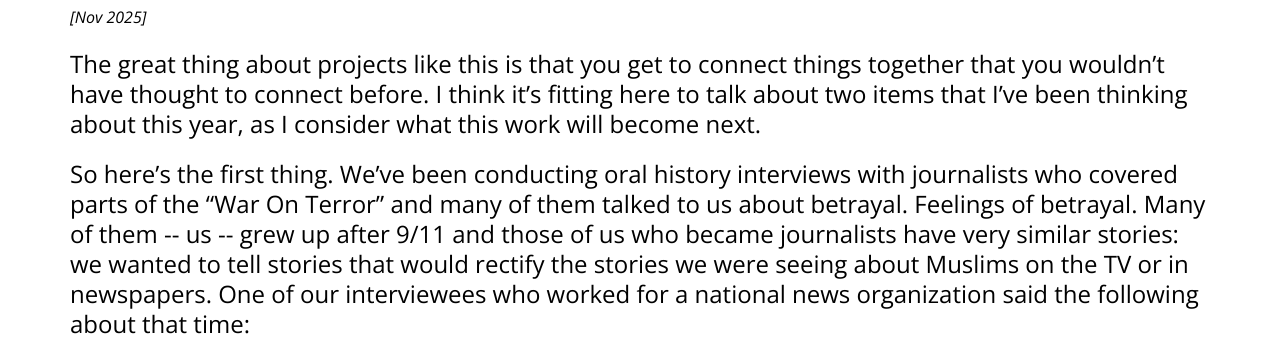
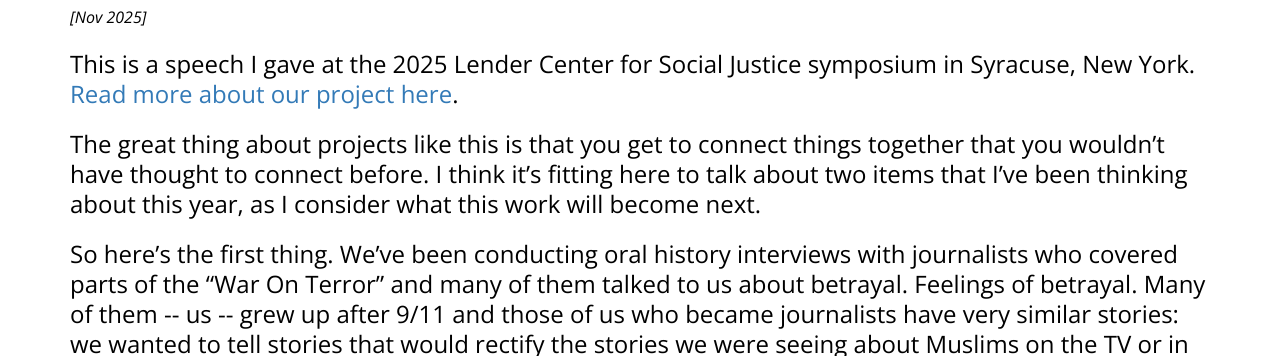
Before and after one commit to nausheenhusain/nausheenhusain.github.io, a plain HTML site: page blog.html in a window 1280 px wide. Shown: the part 443-799 px from the top of the page. Drawn offline with nearby package versions, Linux system fonts and the light colour scheme.

Commit message:
Add speech details and project link to blog

```diff
--- a/blog.html
+++ b/blog.html
@@ -36,6 +36,7 @@
 	<div id="symposium-speech" class="container content">
 		<h2>The right to be distinguishable</h2>
 		<p class="date">[Nov 2025]</p>
+		<h3> This is a speech I gave at the 2025 Lender Center for Social Justice symposium in Syracuse, New York. <a href="https://counternarratives.github.io/project.html" target="_blank">Read more about our project here</a>.</h3>
 		<h3>The great thing about projects like this is that you get to connect things together that you wouldn’t have thought to connect before. I think it’s fitting here to talk about two items that I’ve been thinking about this year, as I consider what this work will become next.</h3>
 		<h3>So here’s the first thing. We’ve been conducting oral history interviews with journalists who covered parts of the “War On Terror” and many of them talked to us about betrayal. Feelings of betrayal. Many of them -- us -- grew up after 9/11 and those of us who became journalists have very similar stories: we wanted to tell stories that would rectify the stories we were seeing about Muslims on the TV or in newspapers. One of our interviewees who worked for a national news organization said the following about that time: </h3>
 		<h3>“The few times that a Western news outlet was on, and I couldn't remember if it was like CNN or I don't remember what channel it was, I remember seeing images of women dressed in all black crying. Like hijabi women. And I remember that having a profound impact on me because one, it was the first time I saw someone that looked like my family on television and it was also jarring because it was the only time I saw hijabi women…I remember hearing an anchor's voice kind of just talking over it. That b-roll was the same, helpless, crying woman…I just remember really clearly when we came to the American cable news, seeing that image of that woman and it kind of stopping me in my tracks and me just being like, ‘Oh, she looks like my aunts. It's a Muslim woman, it's a hijabi, it's an Arab woman...but something about this feels really wrong.’”</h3>
```
